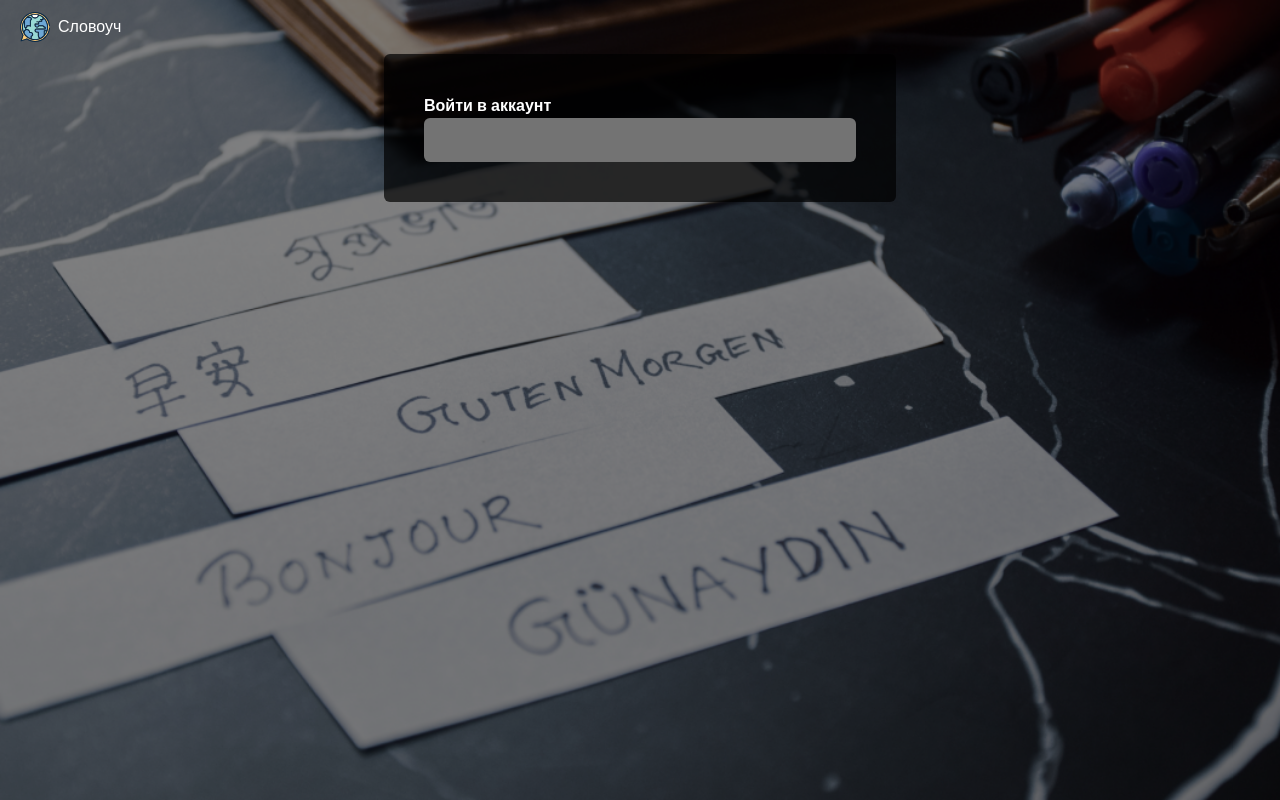
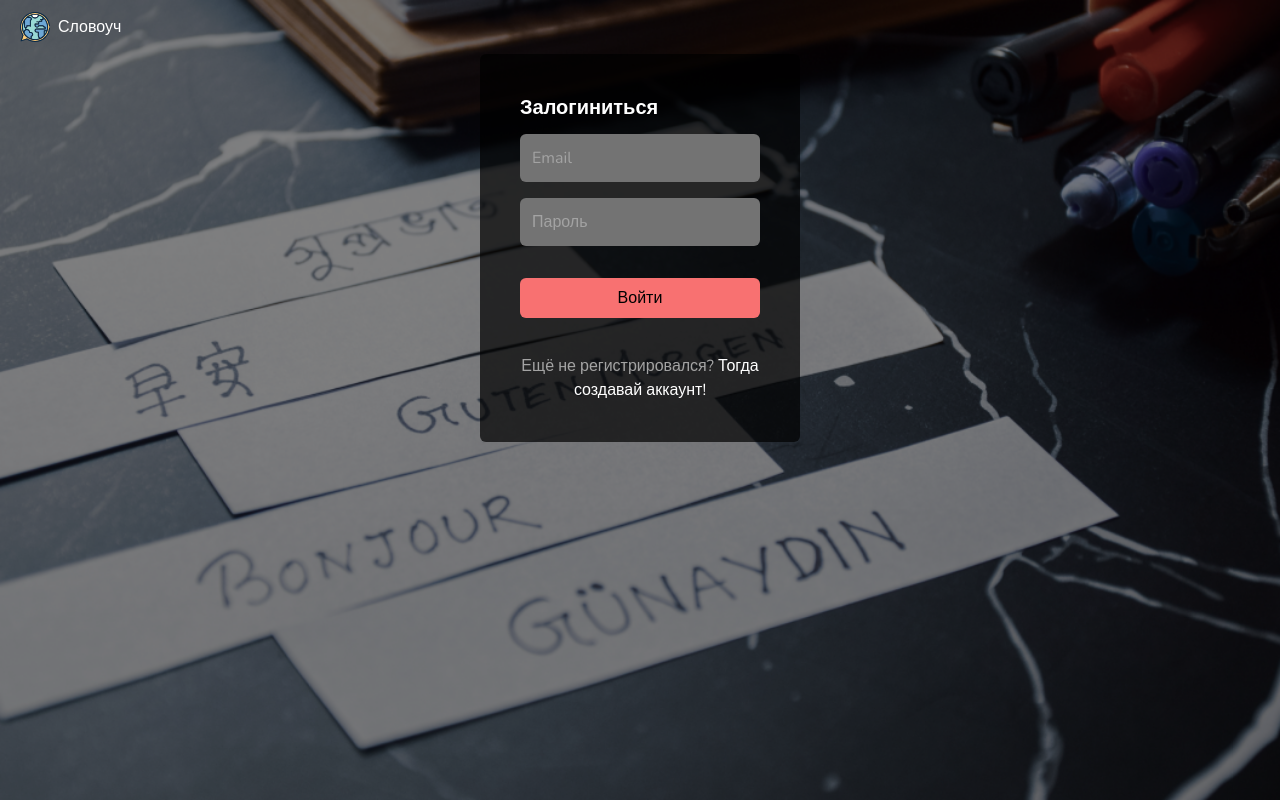
Before and after one commit to timgub3009/dict-app, a Next.js app: page /auth in a window 1280 px wide. Built offline with nearby package versions, Linux system fonts and the light colour scheme.

Commit message:
auth page design and toggler finished

```diff
--- a/src/app/(common)/Input.tsx
+++ b/src/app/(common)/Input.tsx
@@ -1,14 +1,30 @@
 import React from "react";
 
-const Input = () => {
+interface InputProps {
+  id: string;
+  onChange: any;
+  value: string;
+  label: string;
+  type?: string;
+}
+
+const Input: React.FC<InputProps> = ({ id, onChange, value, label, type }) => {
   return (
     <div className="relative">
       <input
-      id="email"
-        className=" block rounded-md focus:outline-none px-2 pt-4 pb-1 bg-neutral-500 w-full text-white"
+        id={id}
+        value={value}
+        type={type}
+        onChange={onChange}
+        className=" block rounded-md focus:outline-none px-3 pt-5 pb-1 bg-neutral-500 w-full text-white peer"
         placeholder=" "
       />
-      <label htmlFor="email"></label>
+      <label
+        htmlFor={id}
+        className=" absolute text-neutral-400 duration-150 transform -translate-y-3 scale-75 top-3 z-10 origin-[0] left-3 peer-placeholder-shown:scale-100 peer-placeholder-shown:translate-y-0 peer-focus:scale-75 peer-focus:-translate-y-3"
+      >
+        {label}
+      </label>
     </div>
   );
 };
--- a/src/app/auth/page.tsx
+++ b/src/app/auth/page.tsx
@@ -1,9 +1,23 @@
+"use client";
+
 import Image from "next/image";
-import React from "react";
+import React, { useCallback, useState } from "react";
 import logo from "../../../public/images/logo.svg";
 import Input from "../(common)/Input";
 
 const Auth = () => {
+  const [name, setName] = useState("");
+  const [email, setEmail] = useState("");
+  const [password, setPassword] = useState("");
+
+  const [status, setStatus] = useState("authorized");
+
+  const toggleStatus = useCallback(() => {
+    setStatus((currentStatus) =>
+      currentStatus === "authorized" ? "unauthorized" : "authorized"
+    );
+  }, []);
+
   return (
     <div className=" relative h-full w-full bg-[url(/images/startingPic.png)] bg-center bg-no-repeat bg-fixed bg-cover">
       <div className=" bg-black w-full h-full lg:bg-opacity-50">
@@ -11,12 +25,51 @@ const Auth = () => {
           <Image src={logo} alt="логотип" width={30} height={30} />
           <p>Словоуч</p>
         </nav>
-        <div className=" flex justify-center">
-          <div className=" bg-black lg:w-2/5 px-10 py-10 bg-opacity-70 rounded-md">
-            <h2 className="text-white font-semibold">Войти в аккаунт</h2>
-            <div className=" flex flex-col gap-4">
-              <Input />
-            </div>
+        <div className=" flex justify-center items-center">
+          <div className=" bg-black lg:w-1/4 px-10 py-10 bg-opacity-70 rounded-md">
+            <h2 className="text-white font-semibold text-xl">
+              {status === "authorized" ? "Залогиниться" : "Зарегистрироваться"}
+            </h2>
+            <form className=" flex flex-col gap-4 mt-3">
+              {status === "unauthorized" && (
+                <Input
+                  label="Имя пользователя"
+                  onChange={(evt: any) => setName(evt.target.value)}
+                  id="user"
+                  value={name}
+                />
+              )}
+              <Input
+                label="Email"
+                onChange={(evt: any) => setEmail(evt.target.value)}
+                id="email"
+                type="email"
+                value={email}
+              />
+              <Input
+                label="Пароль"
+                onChange={(evt: any) => setPassword(evt.target.value)}
+                id="password"
+                type="password"
+                value={password}
+              />
+            </form>
+            <button className=" bg-red-400 rounded-md p-2 w-full mt-8 transition hover:bg-red-500">
+              {status === "unauthorized" ? "Создать аккаунт" : "Войти"}
+            </button>
+            <p className=" text-neutral-400 mt-9 text-center">
+              {status === "authorized"
+                ? "Ещё не регистрировался?"
+                : "Уже есть аккаунт?"}
+              <span
+                onClick={toggleStatus}
+                className=" text-white ml-1 hover:underline-offset-1 cursor-pointer"
+              >
+                {status === "authorized"
+                  ? "Тогда создавай аккаунт!"
+                  : "Тогда залогинься!"}
+              </span>
+            </p>
           </div>
         </div>
       </div>
```
